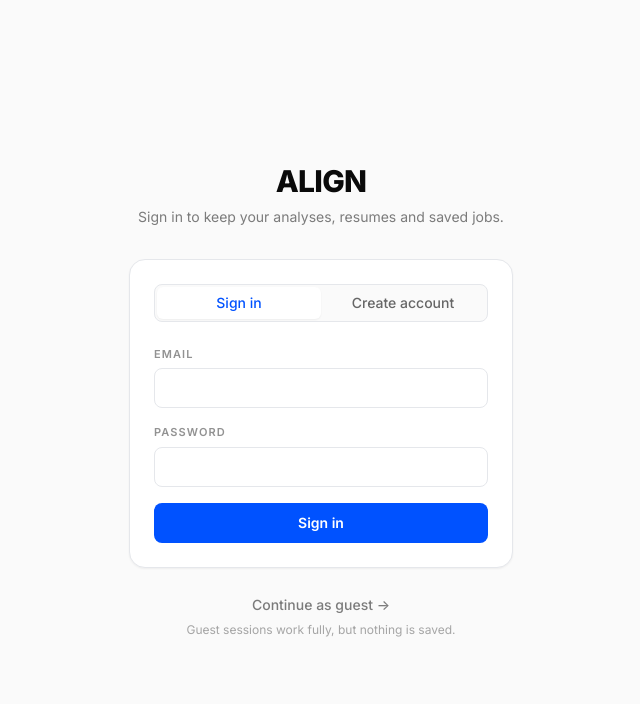
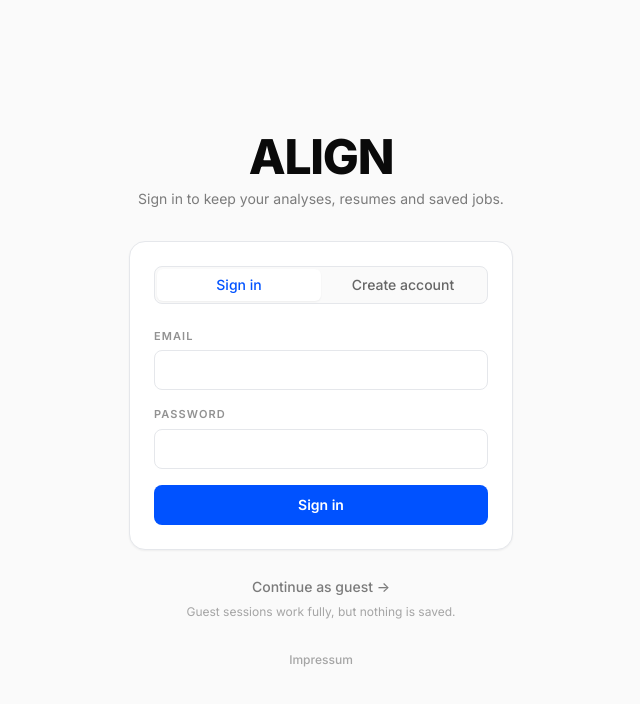
Before and after one commit to kenvarasolivo/align-engine, a React (Vite) app in the folder frontend/: page / in a window 1280 px wide. Shown: the top 704 px of the page, without its empty margins (319-959 px from the left). Built offline with nearby package versions, Linux system fonts and the light colour scheme; no server answers.

Commit message:
added impressum and how to run

```diff
--- a/frontend/src/components/LoginPage.tsx
+++ b/frontend/src/components/LoginPage.tsx
@@ -44,7 +44,7 @@ export default function LoginPage() {
       <div className="w-full max-w-sm">
         {/* Brand */}
         <div className="text-center mb-8 select-none">
-          <h1 className="text-3xl font-extrabold tracking-tight text-obsidian">ALIGN</h1>
+          <h1 className="text-5xl font-extrabold tracking-tight text-obsidian">ALIGN</h1>
           <p className="mt-2 text-sm text-charcoal/60">
             Sign in to keep your analyses, resumes and saved jobs.
           </p>
@@ -138,6 +138,35 @@ export default function LoginPage() {
             Guest sessions work fully, but nothing is saved.
           </p>
         </div>
+
+        {/* Impressum */}
+        <details className="mt-8 text-left">
+          <summary className="cursor-pointer list-none text-center text-xs font-medium text-charcoal/40 hover:text-cobalt transition-colors duration-200">
+            Impressum
+          </summary>
+          <div className="mt-4 rounded-2xl border-[1px] border-hairline bg-white/60 p-5 text-xs leading-relaxed text-charcoal/60">
+            <h2 className="text-sm font-semibold text-obsidian">Impressum</h2>
+            <p className="mt-3 font-medium text-charcoal/70">
+              Information according to § 5 TMG / § 18 MStV:
+            </p>
+            <p className="mt-2">
+              Kenvara Solivo Lwie
+              <br />
+              52064 Aachen
+            </p>
+            <p className="mt-3 font-medium text-charcoal/70">Contact:</p>
+            <p className="mt-2">
+              Email:{" "}
+              <a href="mailto:kenvara.solivo@gmail.com" className="text-cobalt hover:underline">
+                kenvara.solivo@gmail.com
+              </a>
+            </p>
+            <p className="mt-4 text-charcoal/45">
+              Note: This website is a private, non-commercial portfolio created solely for the
+              purpose of showcasing my projects to prospective employers and recruiters.
+            </p>
+          </div>
+        </details>
       </div>
     </div>
   );
```
Also changed, not shown: 1 other file (tests, documents, lock files or other folders).
